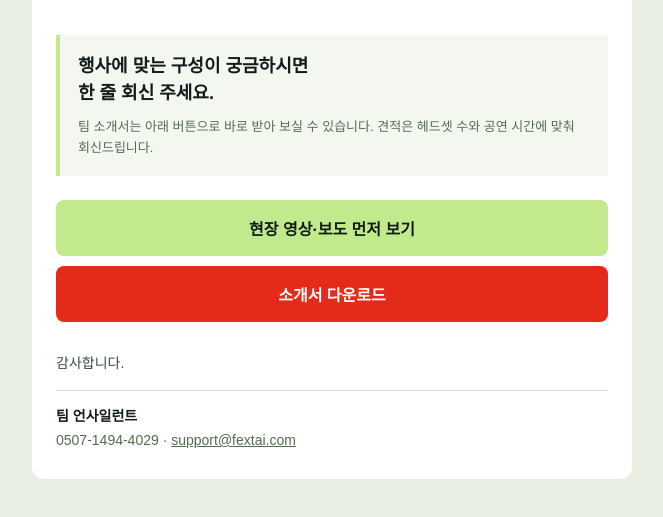
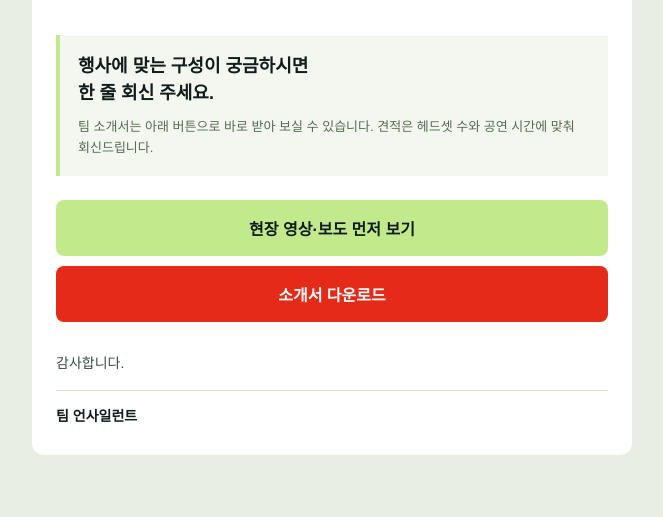
Before and after one commit to southiota/teamunsilent, a plain HTML site: page mail/agency/index.html in a window 1280 px wide. Shown: the part 4223-4740 px from the top of the page, without its empty margins (308-971 px from the left). Drawn offline with Linux system fonts and the light colour scheme.

Commit message:
메일 복사 페이지: 연락처(전화·메일) 삭제 — 서명 줄, 메일용 소개서·프레스킷 PDF
Co-Authored-By: Claude Opus 5.5 <noreply@anthropic.com>

```diff
--- a/mail/agency/index.html
+++ b/mail/agency/index.html
@@ -277,8 +277,7 @@
 
 <tr><td style="padding:22px 24px 26px;font-size:14px;line-height:1.7;">
   <p style="margin:0 0 14px;color:#3A4A48;">감사합니다.</p>
-  <p style="margin:0;padding-top:14px;border-top:1px solid #D5DDCF;"><b style="color:#111C1C;">팀 언사일런트</b><br>
-  <span style="color:#566B52;">0507-1494-4029 · <a href="mailto:support@fextai.com" style="color:#566B52;">support@fextai.com</a></span></p>
+  <p style="margin:0;padding-top:14px;border-top:1px solid #D5DDCF;"><b style="color:#111C1C;">팀 언사일런트</b></p>
 </td></tr>
 
 </table>
```
Also changed, not shown: 4 other files.
